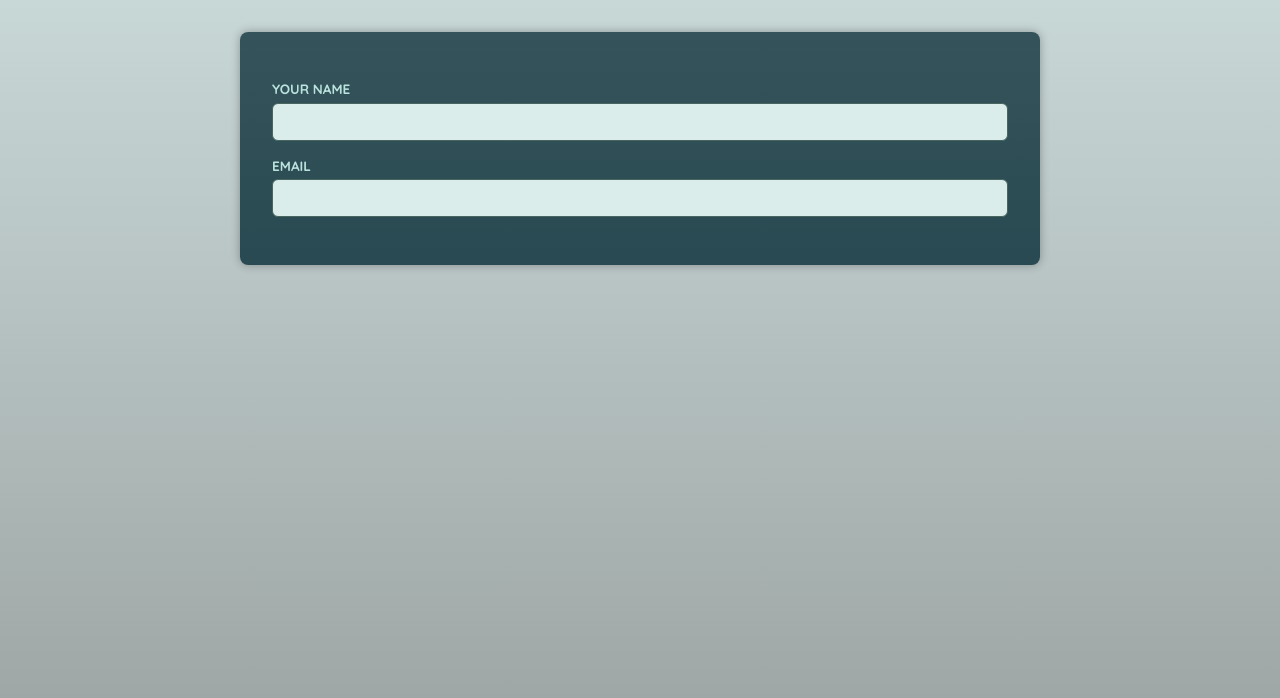
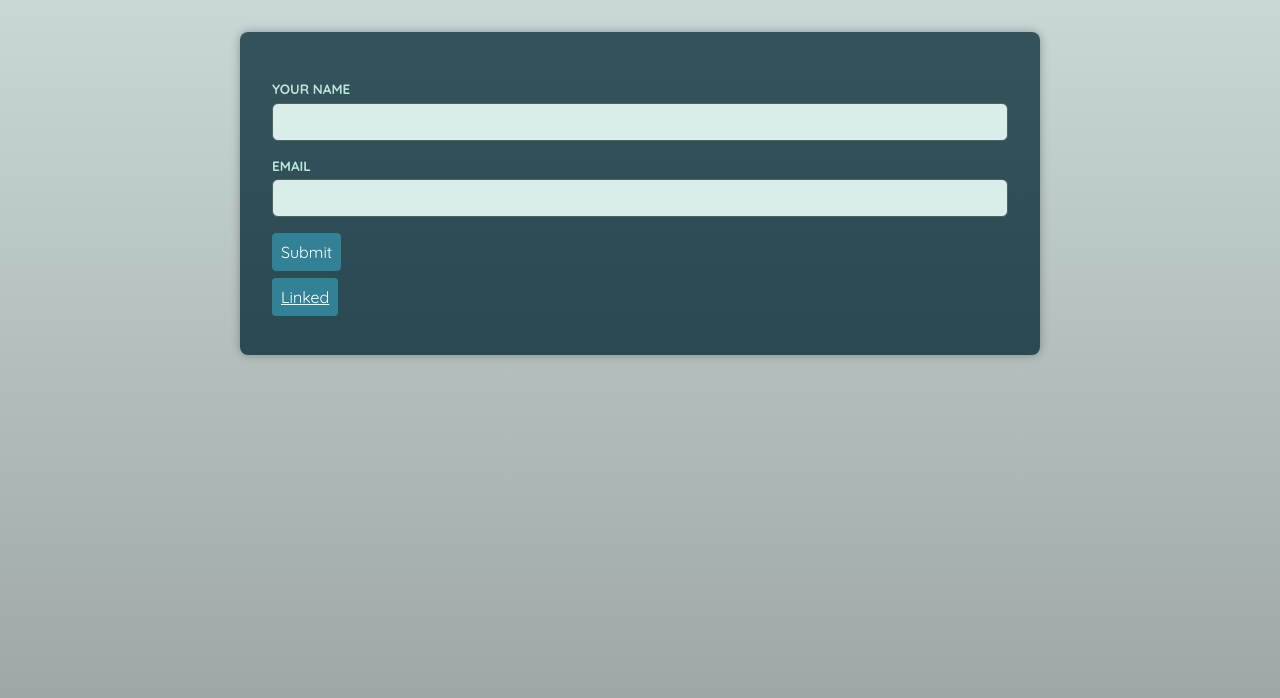
Before and after one commit to reskiabs/ts-adv-component, a React (Vite) app: page / in a window 1280 px wide. Shown: the top 698 px of the page. Built offline with nearby package versions, Linux system fonts and the light colour scheme; a web font is replaced by a local one.

Commit message:
added button with custom wrapper component

```diff
--- a/src/App.tsx
+++ b/src/App.tsx
@@ -1,3 +1,4 @@
+import Button from "./components/Button";
 import Input from "./components/input";
 
 function App() {
@@ -5,6 +6,14 @@
     <main>
       <Input label="Your Name" id="name" type="text" />
       <Input label="Email" id="email" type="email" />
+      <p>
+        <Button el="button">Submit</Button>
+      </p>
+      <p>
+        <Button el="anchor" href="https://google.com">
+          Linked
+        </Button>
+      </p>
     </main>
   );
 }
--- /dev/null
+++ b/src/components/Button.tsx
@@ -0,0 +1,17 @@
+import { type ComponentPropsWithoutRef } from "react";
+
+type ButtonProps = {
+  el: "button";
+} & ComponentPropsWithoutRef<"button">;
+
+type AnchorProps = {
+  el: "anchor";
+} & ComponentPropsWithoutRef<"a">;
+
+export default function Button(props: ButtonProps | AnchorProps) {
+  if (props.el === "anchor") {
+    return <a className="button" {...props}></a>;
+  }
+
+  return <button className="button" {...props}></button>;
+}
```
